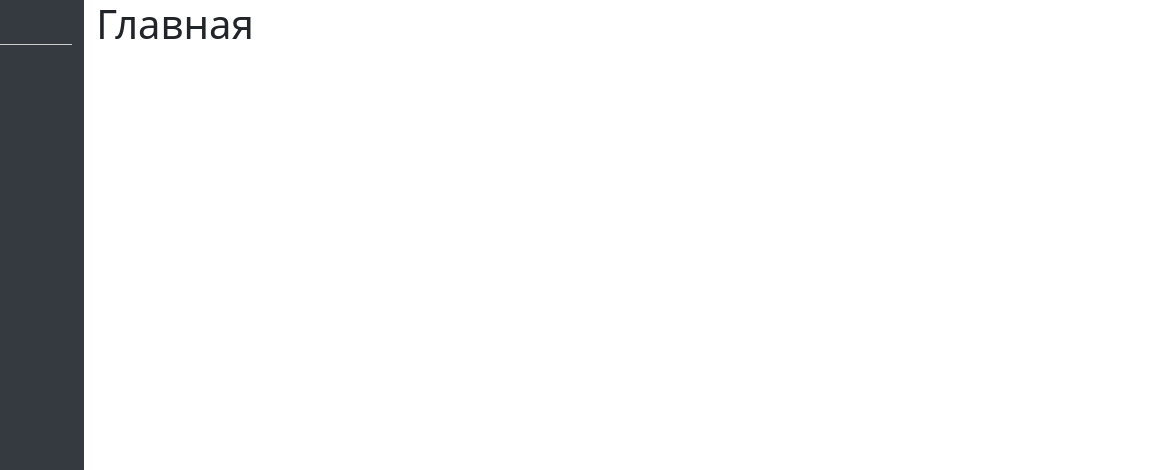
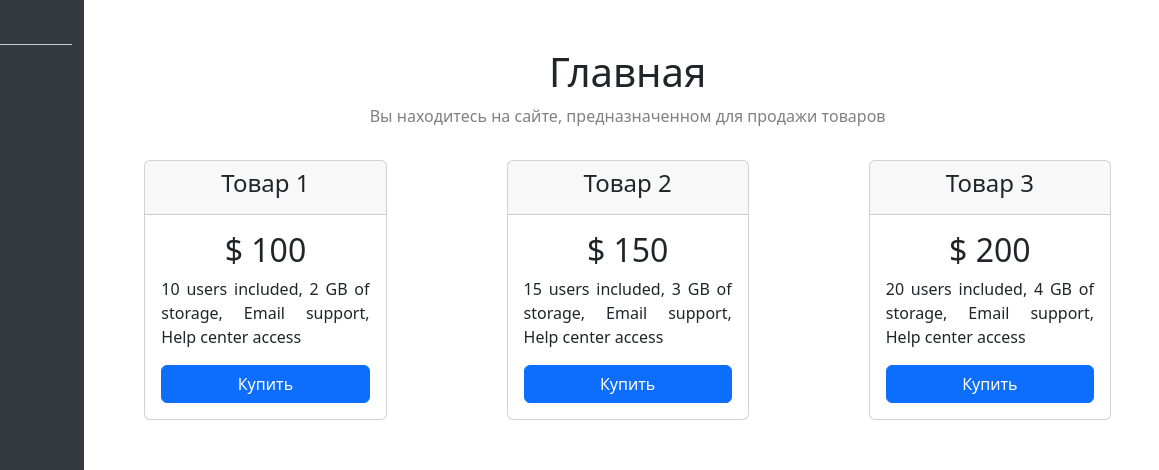
Before and after one commit to Vadimko4/HW_module6_Django_21.2, a plain HTML site: page src/index.html in a window 1280 px wide. Shown: the top 470 px of the page, 121-1280 px from the left. Drawn offline with Linux system fonts and the light colour scheme.

Commit message:
update index.html done

```diff
--- a/src/index.html
+++ b/src/index.html
@@ -13,9 +13,7 @@
         margin: 0;     /* Убираем стандартные отступы */
         overflow: hidden; /* Скрываем скролл всего документа */
     }
-    .row {
-      display: flex;
-    }
+
     .col-2 {
       height: 100vh; /* Левая колонка на всю высоту */
       display: flex;
@@ -126,7 +124,7 @@
             }
 
             .dropdown-item:hover {
-                background-color: white; /* Цвет при наведении 495057*/
+                background-color: white; /* Цвет при наведении */
             }
         </style>
         <div class="user-menu">
@@ -143,10 +141,62 @@
             </div>
         </div>
     </div>
-    <div class="col">
-        <!-- Контент правой части страницы -->
-        <h1>Главная</h1>
-        <!-- Добавь здесь карточки товаров и другой контент -->
+    <!-- Контент правой части страницы -->
+    <div class="col-10">
+        <!--Заголовок правой части страницы-->
+        <div class="mt-5">
+            <h1 align="center">Главная</h1>
+            <div class="mt-1">
+                <p style="color: grey; text-align: center">Вы находитесь на сайте, предназначенном для продажи
+                    товаров</p>
+            </div>
+        </div>
+        <!-- Карточки товаров -->
+        <div class="row">
+            <!-- Первая карточка -->
+            <div class="col-4">
+                <div class="card mt-3 mx-5">
+                    <div class="card-header" align="center">
+                        <h4>Товар 1</h4>
+                    </div>
+                    <div class="card-body">
+                        <h2 class="card-title" align="center">$ 100</h2>
+                        <p class="card-text" align="justify">10 users included, 2 GB of storage, Email support, Help
+                            center access</p>
+                        <a href="#" class="btn btn-primary" style="width: 100%">Купить</a>
+                    </div>
+                </div>
+            </div>
+            <!-- Вторая карточка -->
+            <div class="col-4">
+                <div class="card mt-3 mx-5">
+                    <div class="card-header" align="center">
+                        <h4>Товар 2</h4>
+                    </div>
+                    <div class="card-body">
+                        <h2 class="card-title" align="center">$ 150</h2>
+                        <p class="card-text" align="justify">15 users included, 3 GB of storage, Email support, Help
+                            center access</p>
+                        <a href="#" class="btn btn-primary" style="width: 100%">Купить</a>
+                    </div>
+                </div>
+            </div>
+            <!-- Третья карточка -->
+            <div class="col-4">
+                <div class="card mt-3 mx-5">
+                    <div class="card-header" align="center">
+                        <h4>Товар 3</h4>
+                    </div>
+                    <div class="card-body">
+                        <h2 class="card-title" align="center">$ 200</h2>
+                        <p class="card-text" align="justify">20 users included, 4 GB of storage, Email support,
+                            Help
+                            center access</p>
+                        <a href="#" class="btn btn-primary" style="width: 100%">Купить</a>
+                    </div>
+                </div>
+            </div>
+        </div>
     </div>
 </div>
 <!-- Подключение локальных скриптов перед закрывающим тегом body -->
```
